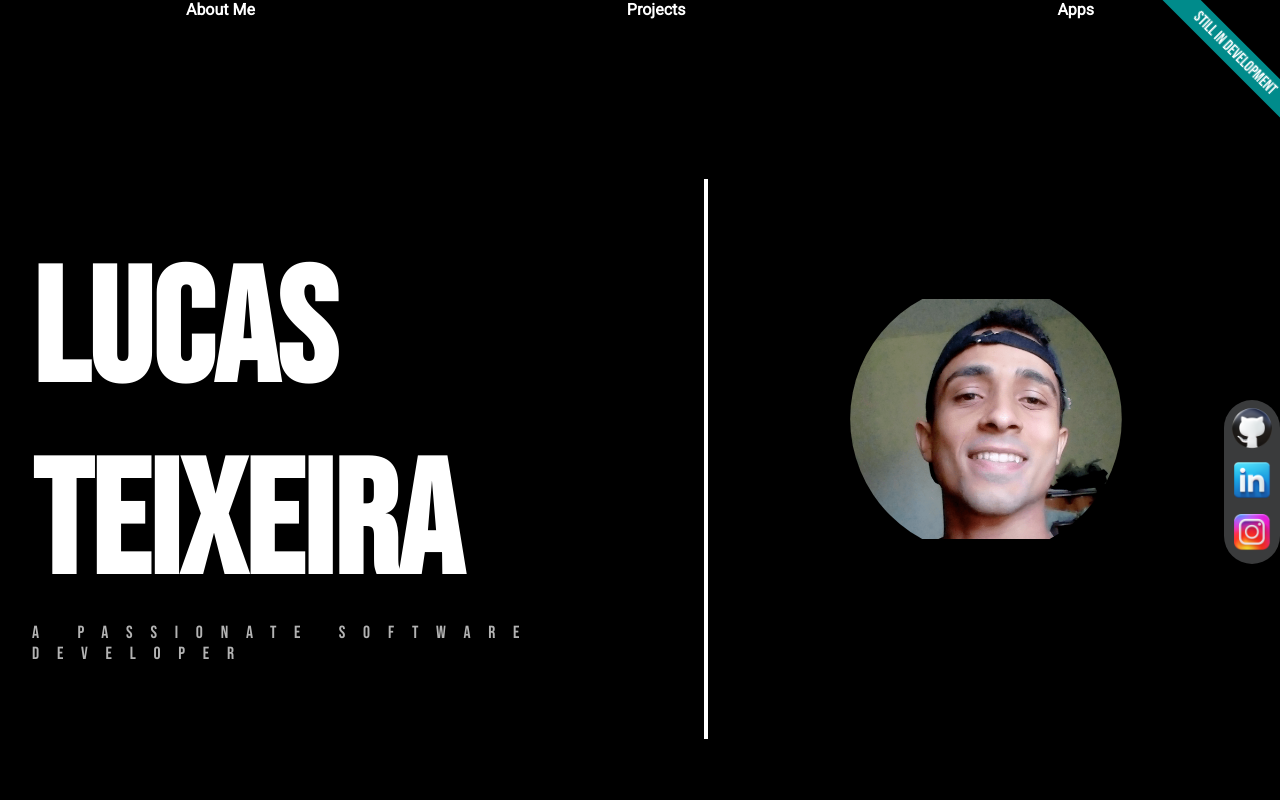
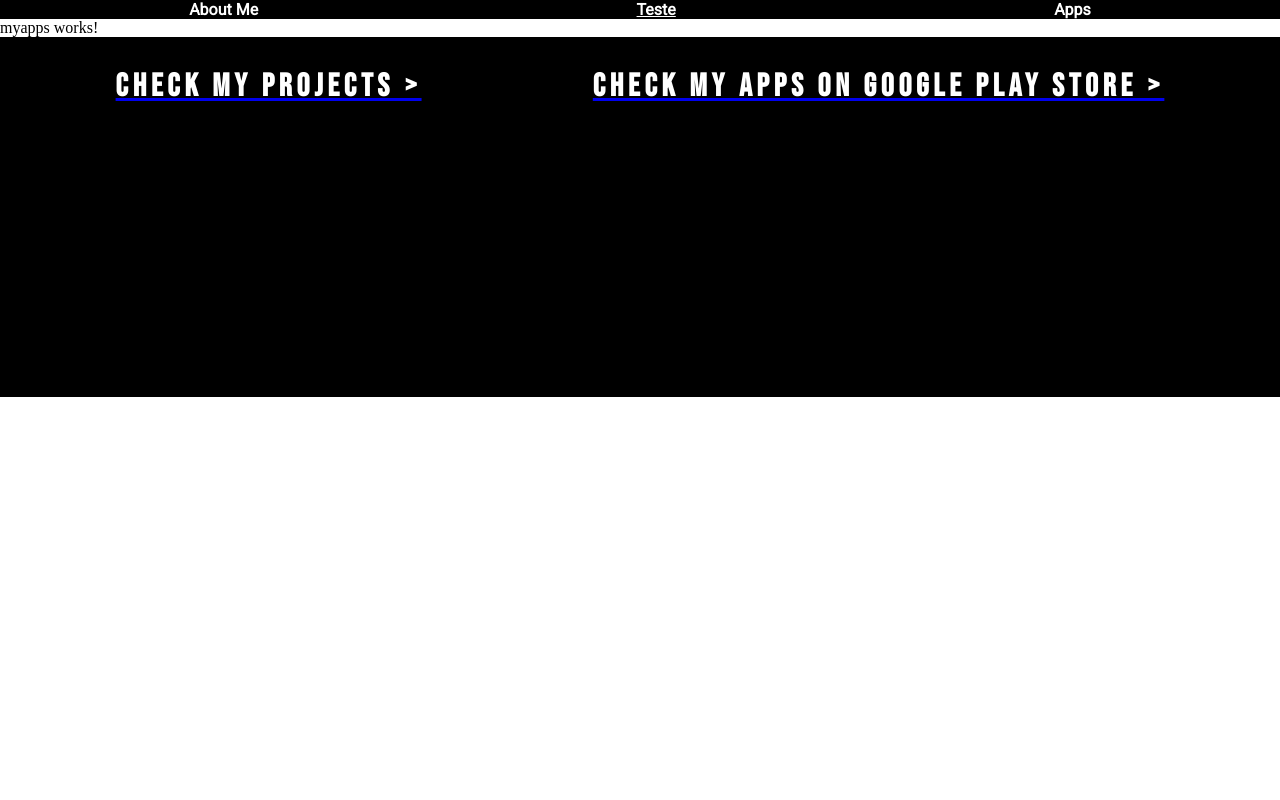
Before and after one commit to LucasFelicianoAlmeida/LucasFelicianoAlmeida.github.io, an Angular app: page /myapps in a window 1280 px wide. Before the commit this address led to /home. Shown: the top 800 px of the page. Built offline with nearby package versions, Linux system fonts and the light colour scheme.

Commit message:
insert myappcomponent

```diff
--- a/src/app/app.module.ts
+++ b/src/app/app.module.ts
@@ -5,11 +5,13 @@ import { AppComponent } from './app.component';
 import { HomeComponent } from './home/home.component';
 import { FooterComponent } from './footer/footer.component';
 import { NavMenuComponent } from './nav-menu/nav-menu.component';
+import { MyappsComponent } from './components/myapps/myapps.component';
 
 const routes: Route[] =
 [
   {path: 'home', component: HomeComponent },
   {path: '', component: HomeComponent},
+  {path: 'myapps', component: MyappsComponent},
   {path:'**',redirectTo:'home'},
 ]
 
@@ -18,7 +20,8 @@ const routes: Route[] =
     AppComponent,
     HomeComponent,
     FooterComponent,
-    NavMenuComponent
+    NavMenuComponent,
+    MyappsComponent
   ],
   imports: [
     BrowserModule,
--- /dev/null
+++ b/src/app/components/myapps/myapps.component.html
@@ -0,0 +1 @@
+<p>myapps works!</p>
--- /dev/null
+++ b/src/app/components/myapps/myapps.component.ts
@@ -0,0 +1,15 @@
+import { Component, OnInit } from '@angular/core';
+
+@Component({
+  selector: 'app-myapps',
+  templateUrl: './myapps.component.html',
+  styleUrls: ['./myapps.component.css']
+})
+export class MyappsComponent implements OnInit {
+
+  constructor() { }
+
+  ngOnInit(): void {
+  }
+
+}
--- a/src/app/nav-menu/nav-menu.component.html
+++ b/src/app/nav-menu/nav-menu.component.html
@@ -1,7 +1,7 @@
 <nav>
     <ul>
-        <li><a>About Me</a></li>
-        <li><a>Projects</a></li>
+        <li><a >About Me</a></li>
+        <li><a routerLink="myapps">Teste</a></li>
         <li><a>Apps</a></li>
     </ul>
 </nav>
```
Also changed, not shown: src/app/components/myapps/myapps.component.css (added), 1 other file (tests, documents, lock files or other folders).
